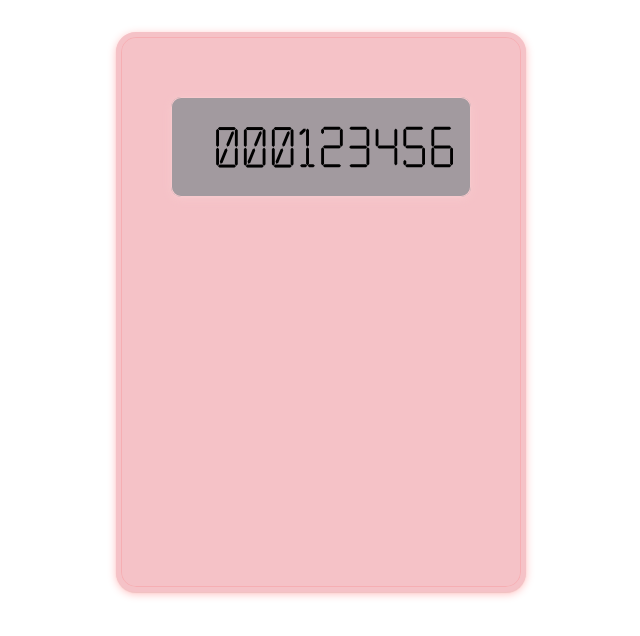
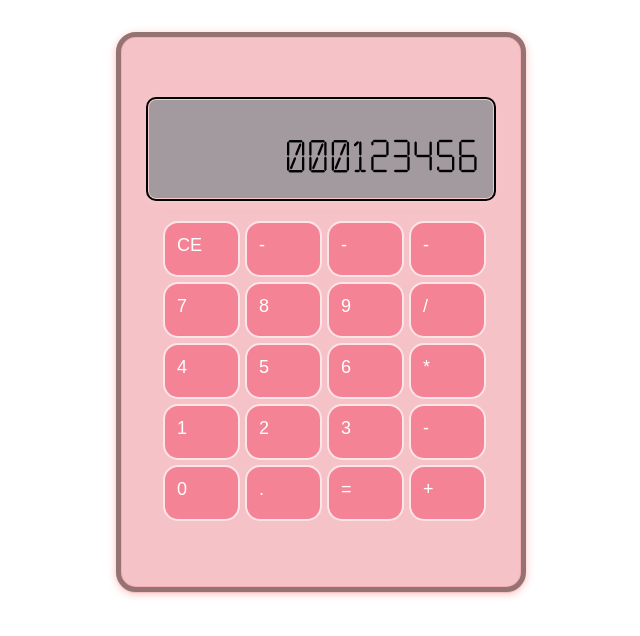
Before and after one commit to Blastonn/Calculadora, a plain HTML site: page index.html in a window 1280 px wide. Shown: the whole page, without its empty margins (319-959 px from the left). Drawn offline with Linux system fonts and the light colour scheme.

Commit message:
Feat - Adicionar botoes de numeros e operadores
Adicionado botoes para selecao de numeros e operadores,
junto com o design.

```diff
--- a/index.html
+++ b/index.html
@@ -10,9 +10,38 @@
     <body>
         <div class="container">
             <div class="container-fi">
-                <div class="container-fi-doix">
-                    <p class="display">000123456</p>
+
+                <div class="container-display">
+                    <div class="display-box">
+                        <p class="display-text">000123456</p>
+                    </div>
                 </div>
+
+                <div class="container-op">
+                    <div class="botoes-grid">
+                        <button>CE</button>
+                        <button>-</button>
+                        <button>-</button>
+                        <button>-</button>
+                        <button>7</button>
+                        <button>8</button>
+                        <button>9</button>
+                        <button>/</button>
+                        <button>4</button>
+                        <button>5</button>
+                        <button>6</button>
+                        <button>*</button>
+                        <button>1</button>
+                        <button>2</button>
+                        <button>3</button>
+                        <button>-</button>
+                        <button>0</button>
+                        <button>.</button>
+                        <button>=</button>
+                        <button>+</button>
+                    </div>
+                </div>
+
             </div>
         </div>
 
--- a/style.css
+++ b/style.css
@@ -8,6 +8,20 @@ body{
     font-family: 'Calculator';
     src: url('fonts/Calculator.ttf') format('truetype'); /* Ajuste o caminho para o arquivo .ttf ou .otf */
   }
+p{
+    display: flex;
+}
+button{
+    display: flex;
+    font-size: 18px;
+    padding: 12px;
+    border: 2px solid rgb(252, 229, 232);
+    background-color: rgb(245, 131, 150);
+    border-radius: 15px;
+    color: white;
+    cursor: pointer;
+    flex-basis: 22%;
+}
 
 .container{
     display: flex;
@@ -18,35 +32,57 @@ body{
 }
 
 .container-fi{
-    display: flex;
-    justify-content: center;
     width: 400px;
     height: 550px;
     background-color: rgba(245,194,199,255);
-    border: 5px solid rgba(245,194,199,255);
+    border: 5px solid rgb(150, 115, 115);
 	border-radius: 20px;
     box-shadow: rgba(240,192,192,255) 0px 0.0625em 0.0625em,
     rgba(255, 0, 0, 0.25) 0px 0.125em 0.5em,
     rgba(255, 0, 0, 0.1) 0px 0px 0px 1px inset;
 }
 
-.container-fi-doix{
+.container-display{
     display: flex;
-    width: 300px;
+    justify-content: center;
+
+}
+
+.display-box{
+    display: flex;
+    width: 350px;
     height: 100px;
     justify-content: flex-end;
+    border: 2px solid black;
     align-items: flex-end;
     background-color: rgba(162,154,159,255);
     margin-top: 60px;
+    margin-left: 25px;
+    margin-right: 25px;
     border-radius: 10px;
     box-shadow: rgba(247,201,205,255) 0px 0.0625em 0.0625em,
     rgba(247,201,205,255) 0px 0.125em 0.5em,
     rgba(247,201,205,255) 0px 0px 0px 1px inset;
 }
 
-.display{
+.container-op{
+    display: flex;
+    margin-top: 20px;
+    margin-left: 15px;
+    width: 350px;
+    height: 300px;
+
+}
+.botoes-grid{
+    display: flex;
+    flex-wrap: wrap;
+    justify-content: flex-end;
+    gap: 5px;
+}
+
+.display-text{
     display: flex;
     margin: 15px;
-    font-size: 5vw;
+    font-size: 4vw;
     font-family: "Calculator";
 }
```
